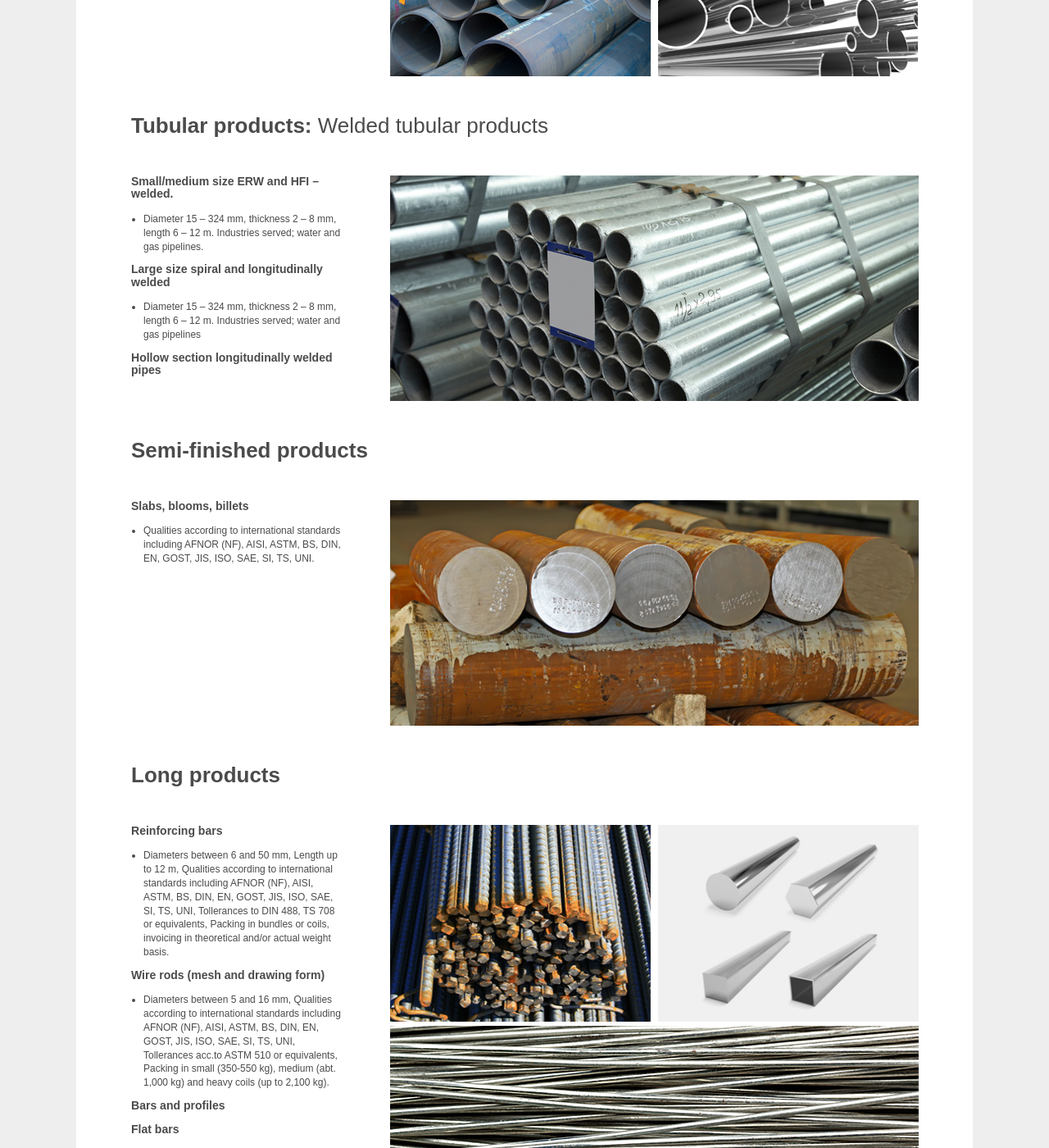
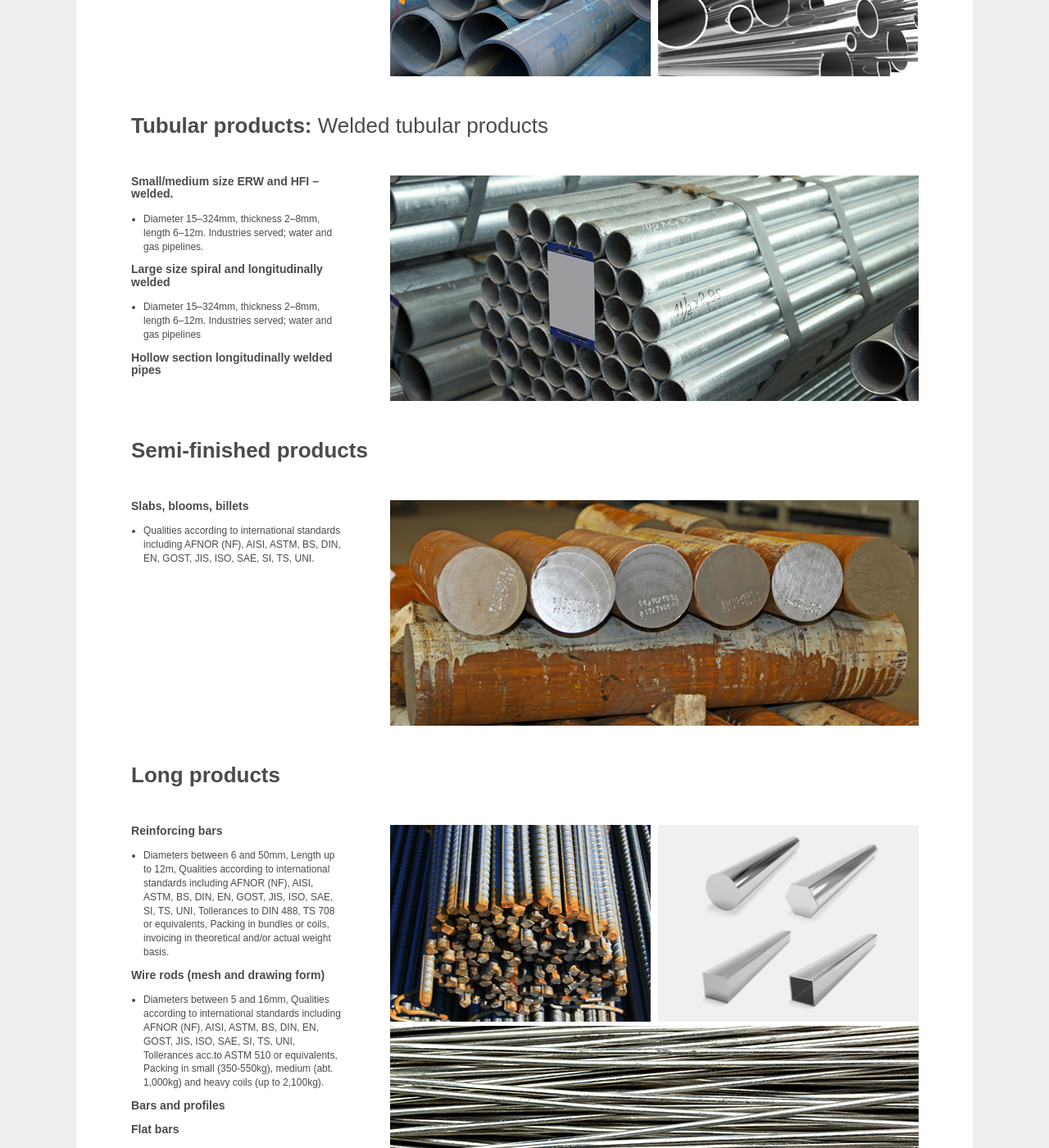
Before and after one commit to janosrusiczki/allmet-jekyll, a Jekyll site: the page built from en/steel-products/index.html, in a window 1280 px wide and 1400 px high, scrolled down 961 px. Shown: the whole window at 82% size. Built offline with Jekyll 4.4.1, drawn with Linux system fonts in a browser that asks for light colours; some web fonts are replaced; Markdown is read by kramdown in place of the engine named in the settings; some of the changed text lies outside the part shown.

Commit message:
Update index.html

```diff
--- a/en/steel-products/index.html
+++ b/en/steel-products/index.html
@@ -14,8 +14,8 @@ romanian_link: produse-otel
   <div class="left">
     <h3>Seamless small/medium size tubes in carbon and alloy steel up to 9% Cr and 1,5% Mo</h3>
     <ul>
-      <li>Cold drawn tubes small size 6 -120 mm, thickness 1 – 6 mm, length up to 27 m.</li>
-      <li>Hot rolled tubes, medium size 26.7 – 180 mm, thickness 2.6 – 20 mm, length up to 25.1 m.</li>
+      <li>Cold drawn tubes small size 6-120mm, thickness 1–6mm, length up to 27m.</li>
+      <li>Hot rolled tubes, medium size 26.7–180mm, thickness 2.6–20mm, length up to 25.1m.</li>
     </ul>
     <p>Industries served:</p>
     <ul>
@@ -26,7 +26,7 @@ romanian_link: produse-otel
     </ul>
     <h3>Seamless large size tubes in carbon and high alloy steel</h3>
     <ul>
-      <li>Diameter 190 – 508 mm, thickness 5 – 100 mm</li>
+      <li>Diameter 190–508mm, thickness 5–100mm</li>
     </ul>
     <h3>Stainless steel tubes</h3>
     <h3>Second choice Seamless steel tubes</h3>
@@ -47,11 +47,11 @@ romanian_link: produse-otel
   <div class="left">
     <h3>Small/medium size ERW and HFI – welded.</h3>
     <ul>
-      <li>Diameter 15 – 324 mm, thickness 2 – 8 mm, length 6 – 12 m. Industries served; water and gas pipelines.</li>
+      <li>Diameter 15–324mm, thickness 2–8mm, length 6–12m. Industries served; water and gas pipelines.</li>
     </ul>
     <h3>Large size spiral and longitudinally welded</h3>
     <ul>
-      <li>Diameter 15 – 324 mm, thickness 2 – 8 mm, length 6 – 12 m. Industries served; water and gas pipelines</li>
+      <li>Diameter 15–324mm, thickness 2–8mm, length 6–12m. Industries served; water and gas pipelines</li>
     </ul>
     <h3>Hollow section longitudinally welded pipes</h3>
   </div>
@@ -78,28 +78,28 @@ romanian_link: produse-otel
   <div class="left">
     <h3>Reinforcing bars</h3>
     <ul>
-      <li>Diameters between 6 and 50 mm, Length up to 12 m, Qualities according to international standards including AFNOR (NF), AISI, ASTM, BS, DIN, EN, GOST, JIS, ISO, SAE, SI, TS, UNI, Tollerances to DIN 488, TS 708 or equivalents, Packing in bundles or coils, invoicing in theoretical and/or actual weight basis.</li>
+      <li>Diameters between 6 and 50mm, Length up to 12m, Qualities according to international standards including AFNOR (NF), AISI, ASTM, BS, DIN, EN, GOST, JIS, ISO, SAE, SI, TS, UNI, Tollerances to DIN 488, TS 708 or equivalents, Packing in bundles or coils, invoicing in theoretical and/or actual weight basis.</li>
     </ul>
     <h3>Wire rods (mesh and drawing form)</h3>
     <ul>
-      <li>Diameters between 5 and 16 mm, Qualities according to international standards including AFNOR (NF), AISI, ASTM, BS, DIN, EN, GOST, JIS, ISO, SAE, SI, TS, UNI, Tollerances acc.to ASTM 510 or equivalents, Packing in small (350-550 kg), medium (abt. 1,000 kg) and heavy coils (up to 2,100 kg).</li>
+      <li>Diameters between 5 and 16mm, Qualities according to international standards including AFNOR (NF), AISI, ASTM, BS, DIN, EN, GOST, JIS, ISO, SAE, SI, TS, UNI, Tollerances acc.to ASTM 510 or equivalents, Packing in small (350-550kg), medium (abt. 1,000kg) and heavy coils (up to 2,100kg).</li>
     </ul>
     <h3>Bars and profiles</h3>
     <h3>Flat bars</h3>
     <ul>
-      <li>Sizes between 10 and 120 mm, thickness between 3 – 15 mm, Length 12 m.</li>
+      <li>Sizes between 10 and 120mm, thickness between 3–15mm, Length 12m.</li>
     </ul>
     <h3>Square bars</h3>
     <ul>
-      <li>Sizes between 8 – 40 mm, Length 12 m</li>
+      <li>Sizes between 8–40mm, Length 12 m</li>
     </ul>
     <h3>Round bars</h3>
     <ul>
-      <li>Diameters 5 – 60 mm, Length 12 m</li>
+      <li>Diameters 5–60mm, Length 12 m</li>
     </ul>
     <h3>Profiles: small/middle</h3>
     <ul>
-      <li>Size between 20 – 120 mm, Length 12 m</li>
+      <li>Size between 20–120 mm, Length 12m</li>
     </ul>
     <h3>IPN/UPN/HEA/HEB</h3>
     <ul>
@@ -147,19 +147,19 @@ romanian_link: produse-otel
   <div class="left">
     <h3>Black wire - Cold drawn black wire</h3>
     <ul>
-      <li>Diameter 1–8 mm, coils 100–1000 kg</li>
+      <li>Diameter 1–8mm, coils 100–1000kg</li>
     </ul>
     <h3>Annealed wire</h3>
     <ul>
-      <li>Diameter 1–5 mm, coils 5–500 kg</li>
+      <li>Diameter 1–5mm, coils 5–500kg</li>
     </ul>
     <h3>Barbed wire</h3>
     <ul>
-      <li>Galvanized, diameter 2.5 mm, coils 20–50 kg </li>
+      <li>Galvanized, diameter 2.5mm, coils 20–50kg </li>
     </ul>
     <h3>Galvanized wire</h3>
     <ul>
-      <li>Diameter 2–5 mm, coils 5–500 kg</li>
+      <li>Diameter 2–5mm, coils 5–500kg</li>
     </ul>
   </div>
   <div class="right">
```
